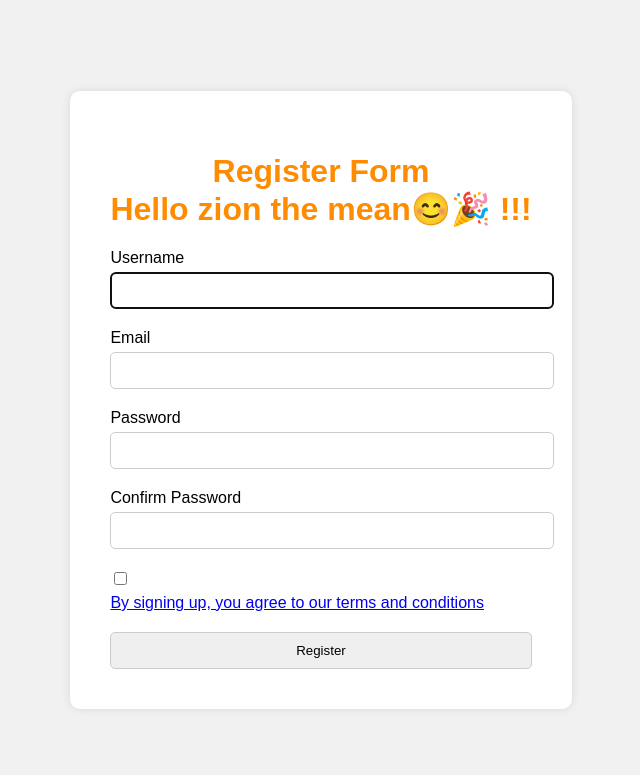
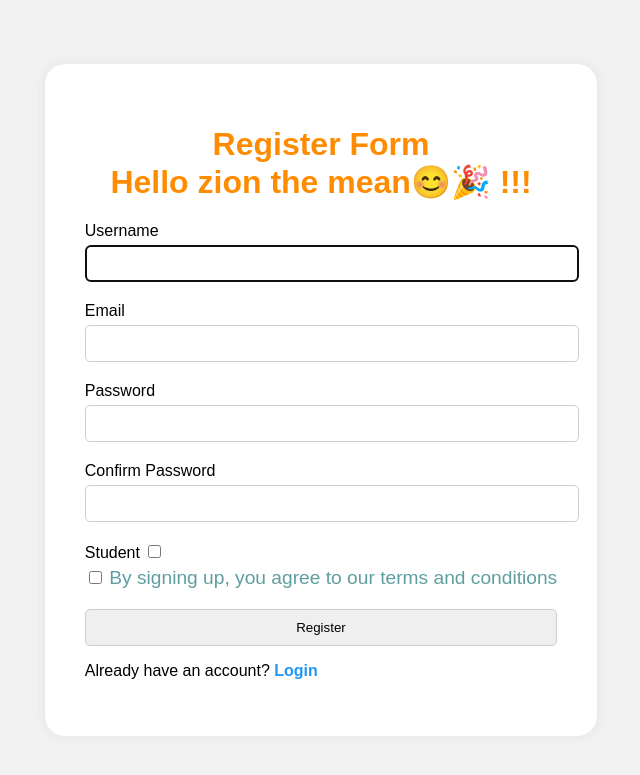
Before and after one commit to tsitiii/GDSC_Library_management_project, a Django app: page /register in a window 1280 px wide. Shown: the top 775 px of the page, without its empty margins (319-959 px from the left). Run offline with Django 4.2, Linux system fonts and the light colour scheme.

Commit message:
some modification on register

```diff
--- a/library_manage/account/static/account/responsive.js
+++ b/library_manage/account/static/account/responsive.js
@@ -28,3 +28,22 @@ const greeting = (name) => {
 }
 const welcome = document.getElementsByTagName('h1')[0]
 welcome.appendChild(greeting('zion the mean😊🎉'))
+
+function validateForm() {
+    var checkbox = document.getElementById('id_is_student');
+    var checkboxError = document.getElementById('checkbox-error');
+
+    if (!checkbox.checked) {
+        checkboxError.textContent = "You must agree to the terms and conditions.";
+        return false;
+    }
+
+    return true;
+}
+
+// Event listener for form submission
+document.getElementById('register-form').addEventListener('submit', function(event) {
+    if (!validateForm()) {
+        event.preventDefault(); // Prevent form submission if validation fails
+    }
+});
--- a/library_manage/account/static/account/style.css
+++ b/library_manage/account/static/account/style.css
@@ -12,8 +12,10 @@ body {
 .form-container {
     background-color: #fff;
     padding: 40px;
-    border-radius: 10px;
-    box-shadow: 0 0 10px rgba(0, 0, 0, 0.1);
+    border-radius: 20px;
+    box-shadow: 0 0 10px rgba(151, 70, 70, 0.1);
+    margin-top: 1rem;
+    margin-bottom: 1rem;
 }
 
 .form-group {
--- a/library_manage/account/templates/account/login.html
+++ b/library_manage/account/templates/account/login.html
@@ -81,7 +81,7 @@
             </div>
             <button type="submit">Login</button>
         </form>
-        <p>Don't have an account? <a href="{% url 'register' %}" style="text-decoration:none;">Register here</a></p>
+        <p>Don't have an account? <b><a href="{% url 'register' %}" style="text-decoration:none; color:#2196F3;">Register here</a></p>
     </div>
 </body>
 </html>
--- a/library_manage/account/templates/account/register.html
+++ b/library_manage/account/templates/account/register.html
@@ -32,40 +32,22 @@
             </div>
 
             <div class="form-group d-flex mb-5 align-items-center">
-                <label class="control control--checkbox mb-0">
+                <label class="control control--checkbox mb-0"> Student
                     {{ form.is_student }}
                     <div class="control__indicator"></div>
                 </label>
-                <a href="{% url 'terms_and_conditions' %}" target="_blank">By signing up, you agree to our terms and conditions</a>
+                <input type="checkbox">
+                <a href="{% url 'terms_and_conditions' %}" target="_blank" style="text-decoration: none; color: cadetblue; font-size: larger;">By signing up, you agree to our terms and conditions</a>
             </div>
 
             <span id="checkbox-error" class="text-error"></span> <!-- Error message for checkbox -->
             <span class="text-error">{{ form.errors }}</span>
             <input type="submit"  value="Register" class="btn btn-pill text-white btn-block btn-primary">
+            <p>Already have an account? <b> <a href="login" style="text-decoration: none; color:#2196F3;">Login</a> </b></p>
+
         </form>
     </div>
 
 <script src="{% static 'account/responsive.js' %}"></script>
-<script>
-    // Function to validate the form
-    function validateForm() {
-        var checkbox = document.getElementById('id_is_student');
-        var checkboxError = document.getElementById('checkbox-error');
-
-        if (!checkbox.checked) {
-            checkboxError.textContent = "You must agree to the terms and conditions.";
-            return false;
-        }
-
-        return true;
-    }
-
-    // Event listener for form submission
-    document.getElementById('register-form').addEventListener('submit', function(event) {
-        if (!validateForm()) {
-            event.preventDefault(); // Prevent form submission if validation fails
-        }
-    });
-</script>
 </body>
 </html>
```
Also changed, not shown: library_manage/db.sqlite3.
